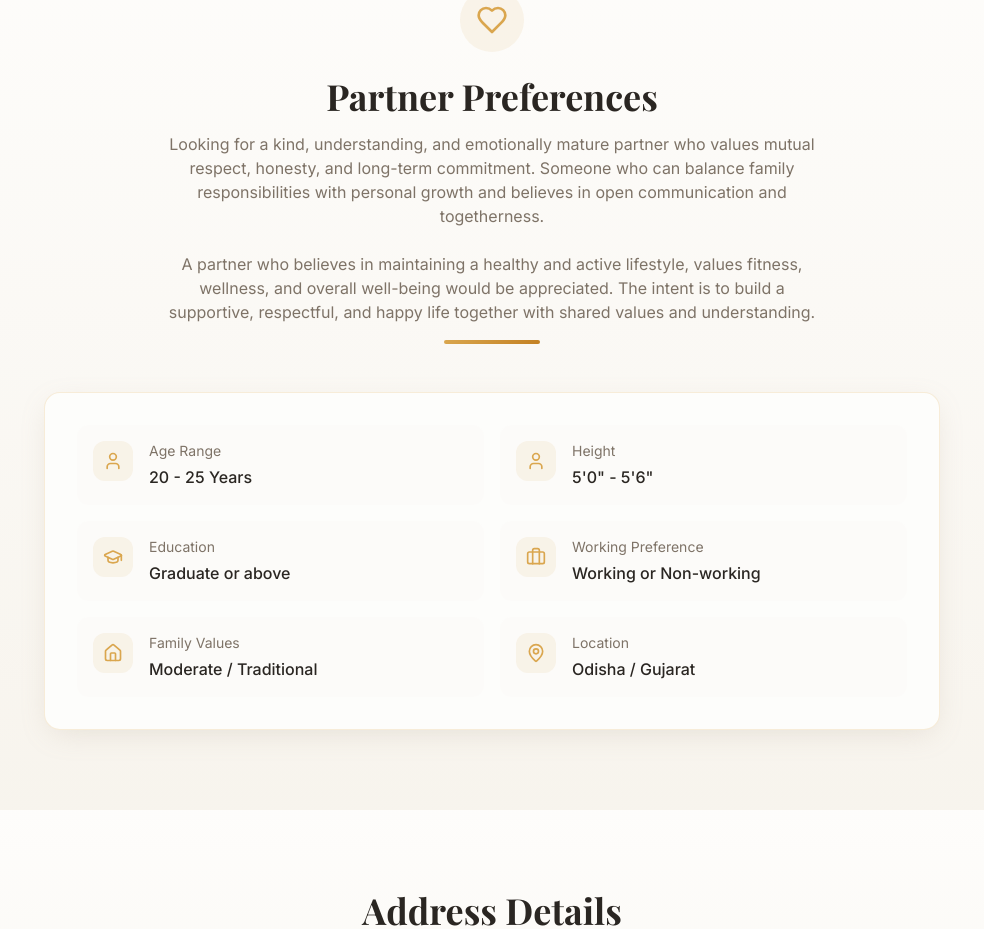
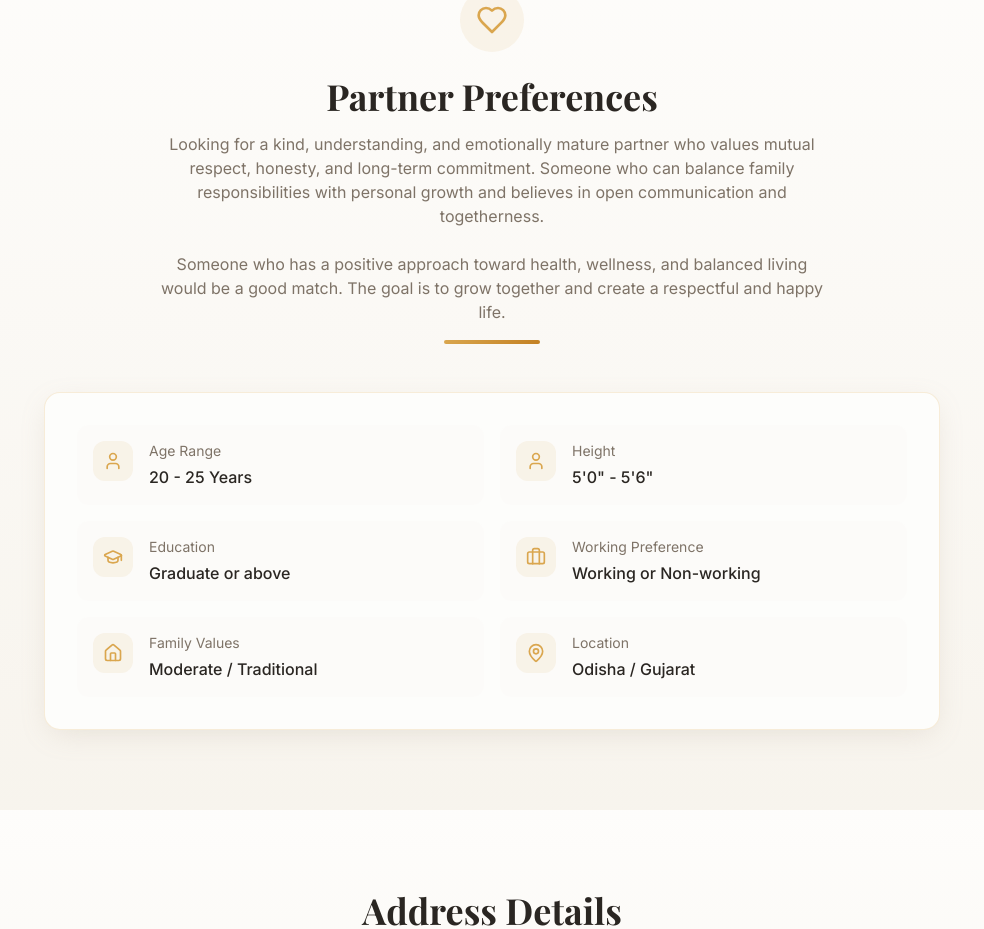
Before and after one commit to MukeshIOSDev/BioData, a React (Vite) app: page / in a window 1280 px wide. Shown: the part 5059-5988 px from the top of the page, without its empty margins (148-1132 px from the left). Built offline with nearby package versions, Linux system fonts and the light colour scheme.

Commit message:
Update partner preference text in English and Odia

```diff
--- a/src/data/translations.ts
+++ b/src/data/translations.ts
@@ -219,7 +219,7 @@ export const translations: Record<'en' | 'or', TranslationData> = {
         },
         partner: {
             title: "Partner Preferences",
-            subtitle: "Looking for a kind, understanding, and emotionally mature partner who values mutual respect, honesty, and long-term commitment. Someone who can balance family responsibilities with personal growth and believes in open communication and togetherness.\n\nA partner who believes in maintaining a healthy and active lifestyle, values fitness, wellness, and overall well-being would be appreciated. The intent is to build a supportive, respectful, and happy life together with shared values and understanding.",
+            subtitle: "Looking for a kind, understanding, and emotionally mature partner who values mutual respect, honesty, and long-term commitment. Someone who can balance family responsibilities with personal growth and believes in open communication and togetherness.\n\nSomeone who has a positive approach toward health, wellness, and balanced living would be a good match. The goal is to grow together and create a respectful and happy life.",
             ageRange: "20 - 25 Years",
             height: "5'0\" - 5'6\"",
             education: "Graduate or above",
@@ -399,7 +399,7 @@ export const translations: Record<'en' | 'or', TranslationData> = {
         },
         partner: {
             title: "ଜୀବନସାଥୀ ପସନ୍ଦ",
-            subtitle: "ଏକ ଦୟାଳୁ, ବୁଝିବା ଶକ୍ତି ଥିବା ଏବଂ ଭାବପ୍ରବଣତା ଦୃଷ୍ଟିରୁ ପରିପକ୍ୱ ଜୀବନସାଥୀ ସନ୍ଧାନରେ ଅଛୁ, ଯିଏ ପାରସ୍ପରିକ ସମ୍ମାନ, ସଚ୍ଚୋଟତା ଏବଂ ଦୀର୍ଘକାଳୀନ ପ୍ରତିବଦ୍ଧତାକୁ ଗୁରୁତ୍ୱ ଦିଅନ୍ତି | ଏପରି ଜଣେ ବ୍ୟକ୍ତି ଯିଏ ପାରିବାରିକ ଦାୟିତ୍ୱ ସହିତ ବ୍ୟକ୍ତିଗତ ଅଭିବୃଦ୍ଧିର ସନ୍ତୁଳନ ରକ୍ଷା କରିପାରିବେ ଏବଂ ଖୋଲାଖୋଲି ଯୋଗାଯୋଗ ତଥା ଏକତାରେ ବିଶ୍ୱାସ କରନ୍ତି | \n\nଜଣେ ଜୀବନସାଥୀ ଯିଏ ଏକ ସୁସ୍ଥ ଏବଂ ସକ୍ରିୟ ଜୀବନଶୈଳୀ ବଜାୟ ରଖିବାରେ ବିଶ୍ୱାସ କରନ୍ତି, ଫିଟନେସ୍, ସ୍ୱାସ୍ଥ୍ୟ ଏବଂ ସାମଗ୍ରିକ କଲ୍ୟାଣକୁ ଗୁରୁତ୍ୱ ଦିଅନ୍ତି, ସେମାନଙ୍କୁ ପ୍ରାଧାନ୍ୟ ଦିଆଯିବ | ଆମର ମୂଳ ଉଦ୍ଦେଶ୍ୟ ହେଉଛି ସମାନ ମୂଲ୍ୟବୋଧ ଏବଂ ବୁଝାମଣା ସହିତ ଏକ ସହାୟକ, ସମ୍ମାନଜନକ ଏବଂ ଆନନ୍ଦଦାୟକ ଯୁଗ୍ମ ଜୀବନ ଗଠନ କରିବା |",
+            subtitle: "ଏକ ଦୟାଳୁ, ବୁଝିବା ଶକ୍ତି ଥିବା ଏବଂ ଭାବପ୍ରବଣତା ଦୃଷ୍ଟିରୁ ପରିପକ୍ୱ ଜୀବନସାଥୀ ସନ୍ଧାନରେ ଅଛୁ, ଯିଏ ପାରସ୍ପରିକ ସମ୍ମାନ, ସଚ୍ଚୋଟତା ଏବଂ ଦୀର୍ଘକାଳୀନ ପ୍ରତିବଦ୍ଧତାକୁ ଗୁରୁତ୍ୱ ଦିଅନ୍ତି | ଏପରି ଜଣେ ବ୍ୟକ୍ତି ଯିଏ ପାରିବାରିକ ଦାୟିତ୍ୱ ସହିତ ବ୍ୟକ୍ତିଗତ ଅଭିବୃଦ୍ଧିର ସନ୍ତୁଳନ ରକ୍ଷା କରିପାରିବେ ଏବଂ ଖୋଲାଖୋଲି ଯୋଗାଯୋଗ ତଥା ଏକତାରେ ବିଶ୍ୱାସ କରନ୍ତି | \n\nଜଣେ ଜୀବନସାଥୀ ଯାହାଙ୍କର ସ୍ୱାସ୍ଥ୍ୟ, କଲ୍ୟାଣ ଏବଂ ସନ୍ତୁଳିତ ଜୀବନ ପ୍ରତି ସକାରାତ୍ମକ ଦୃଷ୍ଟିକୋଣ ଅଛି, ସେ ଜଣେ ଭଲ ଜୀବନସାଥୀ ହେବେ | ଆମର ଲକ୍ଷ୍ୟ ହେଉଛି ଏକାଠି ବଢିବା ଏବଂ ଏକ ସମ୍ମାନଜନକ ଏବଂ ଆନନ୍ଦଦାୟକ ଜୀବନ ଗଠନ କରିବା |",
             ageRange: "୨୦ - ୨୫ ବର୍ଷ",
             height: "୫'୦\" - ୫'୬\"",
             education: "ସ୍ନାତକ (Graduate) କିମ୍ବା ଅଧିକ",
```
